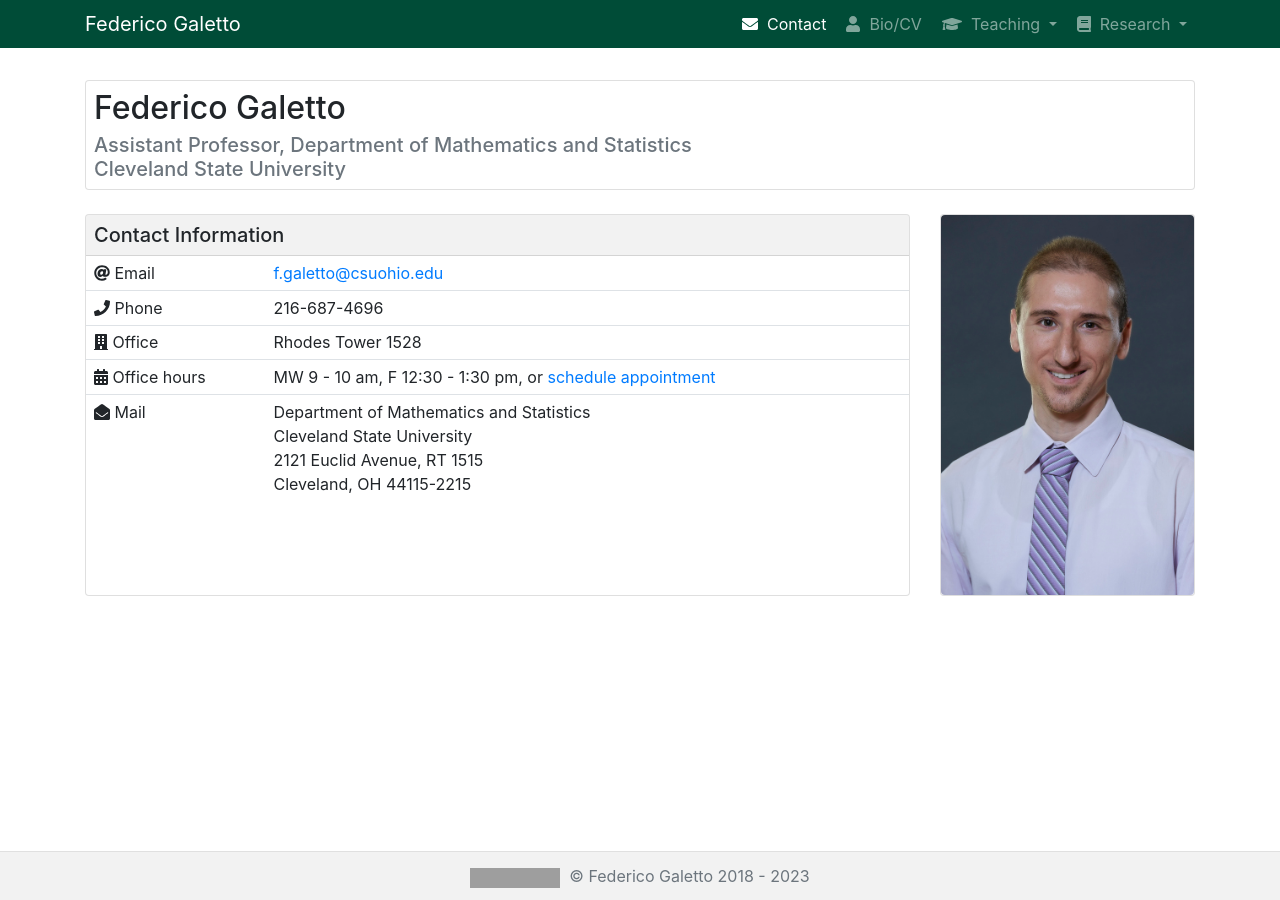
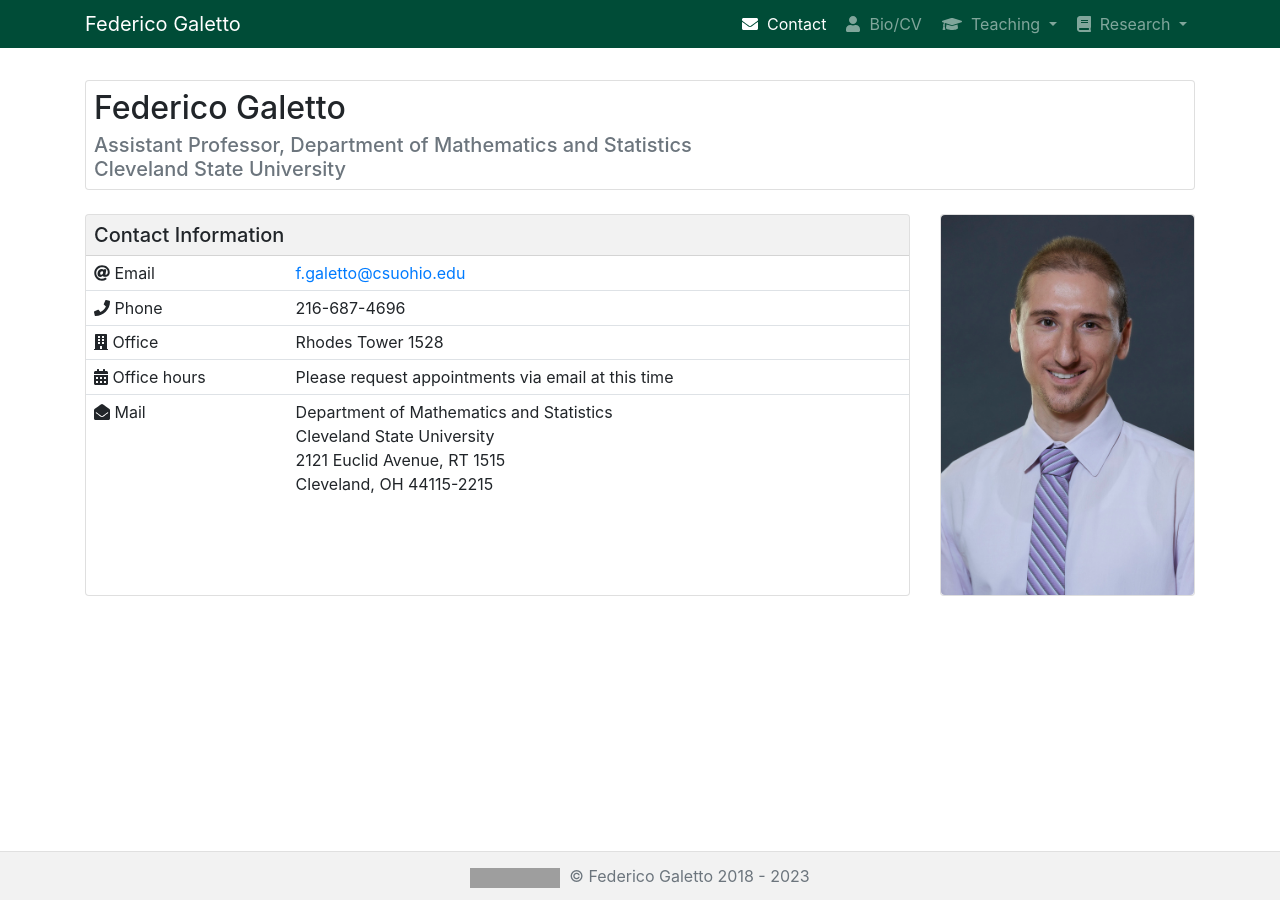
Before and after one commit to galettof/galettof.github.io, a Jekyll site: the page built from index.html, in a window 1280 px wide. Built offline with Jekyll 4.4.1, drawn with Linux system fonts in a browser that asks for light colours; nearby versions of some CDN libraries; grey boxes are pictures that could not be loaded.

Commit message:
removed appointment link for Summer 2023

```diff
--- a/index.html
+++ b/index.html
@@ -49,11 +49,13 @@ active: contact
 	  </tr>
 	  <tr>
 	    <td><span class="fas fa-calendar-alt"></span>&nbsp;Office hours</td>
-	    <!--<td>Please request appointments via email at this time</td>-->
+	    <td>Please request appointments via email at this time</td>
+	    <!--
 	    <td>
 	      MW 9 - 10 am, F 12:30 - 1:30 pm, or
 	      <a href="https://outlook.office365.com/owa/calendar/FedericoGaletto@csuohio.onmicrosoft.com/bookings/" target="_blank">schedule appointment</a>
 	    </td>
+	    -->
 	  </tr>
 	  <tr>
 	    <td><span class="fas fa-envelope-open"></span>&nbsp;Mail</td>
```
